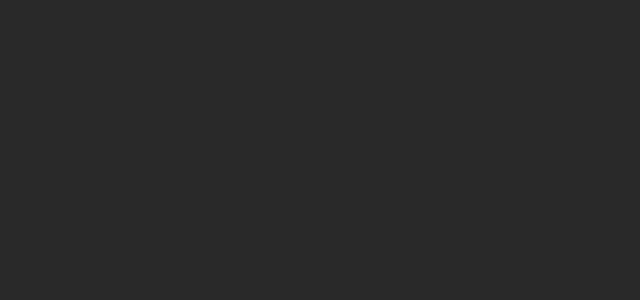
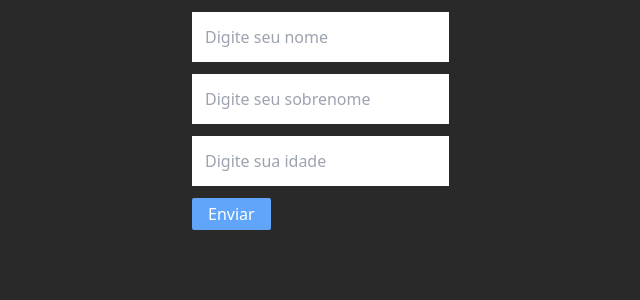
Before and after one commit to Diones25/react-requisicoes-b7web, a React (Vite) app: page / in a window 1280 px wide. Shown: the top 300 px of the page, without its empty margins (200-840 px from the left). Built offline with nearby package versions, Linux system fonts and the light colour scheme.

Commit message:
validação no react-hook-form

```diff
--- a/src/App.tsx
+++ b/src/App.tsx
@@ -1,9 +1,51 @@
+import { SubmitHandler, useForm } from "react-hook-form"
+
+type Inputs = {
+  name: string;
+  lastName: string;
+  age: number;
+}
 
 const Page = () => {
+  const { handleSubmit, register } = useForm<Inputs>();
+
+  const handleFormSubmit: SubmitHandler<Inputs> = (data) => {
+    console.log(data)
+  }
 
   return (
     <>
       <div className="container mx-auto max-w-lg px-2">
+
+        <form onSubmit={handleSubmit(handleFormSubmit)} className="mt-3">
+          <input
+            type="text"
+            {...register('name', { required: true, minLength: 2, maxLength: 20 })}
+            placeholder="Digite seu nome"
+            className="border border-white p-3 text-black"
+          />
+
+          <input
+            type="text"
+            {...register('lastName')}
+            placeholder="Digite seu sobrenome"
+            className="block mt-3 border border-white p-3 text-black"
+          />
+
+          <input
+            type="number"
+            {...register('age', { required: true, min: 18 })}
+            placeholder="Digite sua idade"
+            className="block mt-3 border border-white p-3 text-black"
+          />
+
+          <input
+            type="submit"
+            value="Enviar"
+            className="bg-blue-400 px-4 py-1 mt-3 rounded-sm cursor-pointer"
+          />
+
+        </form>
 
       </div>
     </>
```
